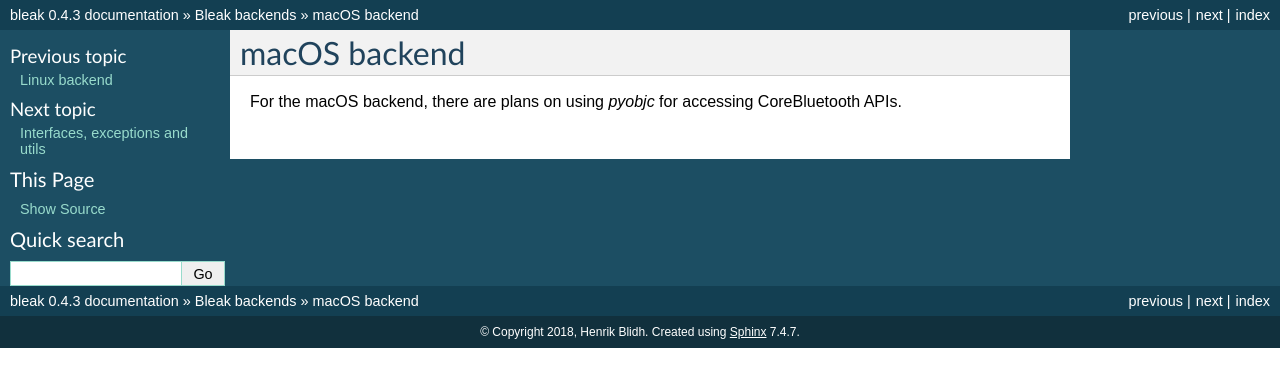
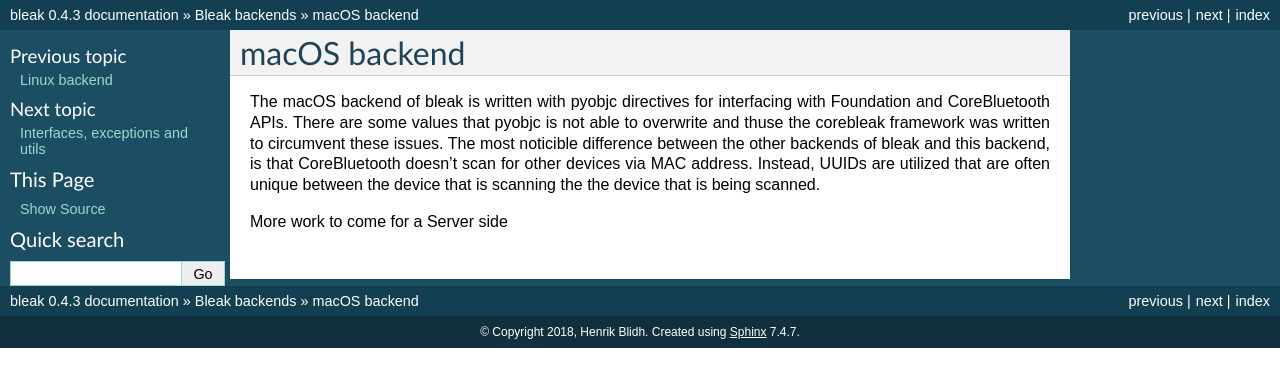
Before and after one commit to hbldh/bleak, a Sphinx documentation site: the page built from docs/backends/macos.rst, in a window 1280 px wide. Shown: the top 387 px of the page. Built offline with Sphinx 7.4.7, drawn with Linux system fonts in a browser that asks for light colours; the version number is read from the project's files by our own code.

Commit message:
Update the documentation

```diff
--- a/docs/backends/macos.rst
+++ b/docs/backends/macos.rst
@@ -1,4 +1,12 @@
 macOS backend
 =============
 
-For the macOS backend, there are plans on using `pyobjc` for accessing CoreBluetooth APIs.
+The macOS backend of bleak is written with pyobjc directives for interfacing
+with Foundation and CoreBluetooth APIs. There are some values that pyobjc is
+not able to overwrite and thuse the corebleak framework was written to
+circumvent these issues. The most noticible difference between the other
+backends of bleak and this backend, is that CoreBluetooth doesn't scan for
+other devices via MAC address. Instead, UUIDs are utilized that are often
+unique between the device that is scanning the the device that is being scanned.
+
+More work to come for a Server side
```
